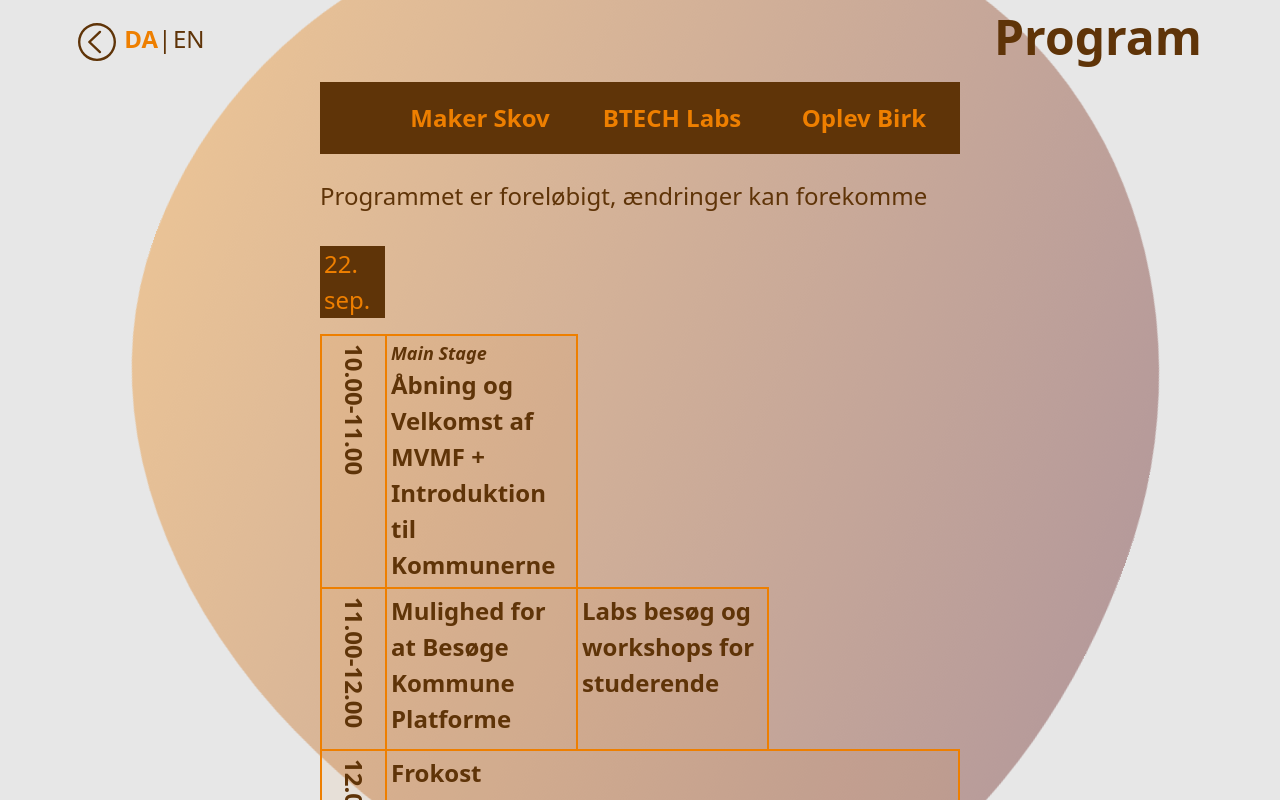
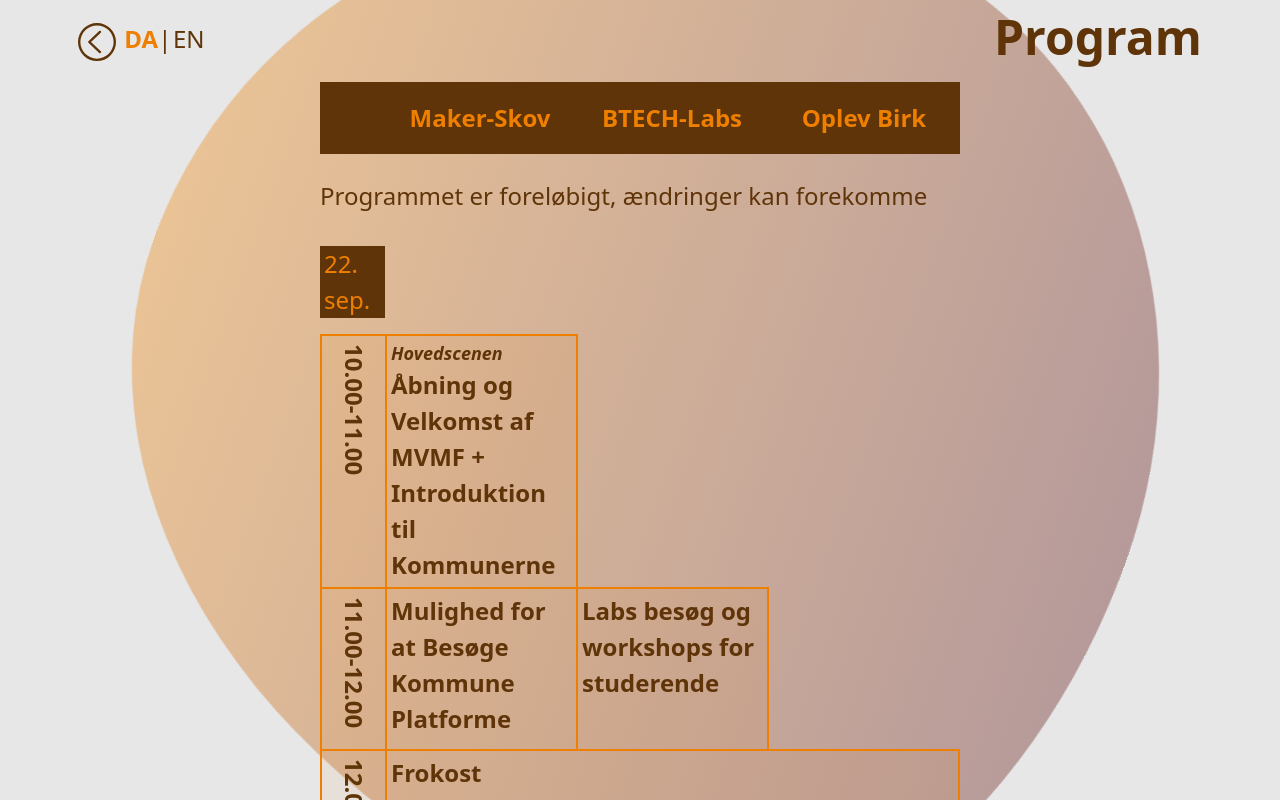
Before and after one commit to ProtoLab-BTECH-AU/mvmf-promo, a React (Create React App) app: page /program in a window 1280 px wide. Built offline with nearby package versions, Linux system fonts and the light colour scheme; a web font is replaced by a local one.

Commit message:
src:Program - allow translations for locations

```diff
--- a/src/pages/Program.tsx
+++ b/src/pages/Program.tsx
@@ -9,7 +9,7 @@ import "./Program.css"
 interface IEvent {
   text: Record<TLanguage, string | JSX.Element>
   details?: Record<TLanguage, string | JSX.Element>
-  location?: string
+  location?: Record<TLanguage, string>
   hours?: number
   span?: number
 }
@@ -17,8 +17,8 @@ interface IEvent {
 
 const headers: Record<TLanguage, [string, string, string]> = {
   danish: [
-    "Maker Skov",
-    "BTECH Labs",
+    "Maker-Skov",
+    "BTECH-Labs",
     "Oplev Birk",
   ],
   english: [
@@ -28,11 +28,16 @@ const headers: Record<TLanguage, [string, string, string]> = {
   ],
 }
 
+const locations: Record<string, Record<TLanguage, string>> = {
+  mainStage: {danish: "Hovedscenen", english: "Main Stage"},
+  btechPlatform: {danish: "BTECH-platform", english: "BTECH Platform"},
+}
+
 const events: Record<string, Record<number, [IEvent | null | undefined] | [IEvent | null | undefined, IEvent | null] | [IEvent | null | undefined, IEvent | null | undefined, IEvent | null]>> = {
   "2022-09-22": {
     10: [
       {
-        location: "Main Stage",
+        location: locations.mainStage,
         text: {
           danish: "Åbning og Velkomst af MVMF + Introduktion til Kommunerne",
           english: "Opening and welcome to MVMF +  Introduction of the Kommunes",
@@ -68,19 +73,19 @@ const events: Record<string, Record<number, [IEvent | null | undefined] | [IEven
     ],
     16: [
       {
-        location: "BTECH Platform",
+        location: locations.btechPlatform,
         text: {danish: "WORKSHOP: Hacking Maker Station Skærme ", english: "WORKSHOP: Hacking Maker Station Screens"},
       },
     ],
     17: [
-      {location: "Main Stage", text: {danish: "MUSIK: Replica", english: "MUSIC: Replica"}},
+      {location: locations.mainStage, text: {danish: "MUSIK: Replica", english: "MUSIC: Replica"}},
     ],
     18: [
       {span: 3, text: {danish: "Aftensmad", english: "Dinner break"}},
     ],
     19: [
       {
-        location: "Main Stage",
+        location: locations.mainStage,
         hours: 2,
         text: {
           danish: "MUSIK: Smashing Pumpkins Jam",
@@ -93,7 +98,7 @@ const events: Record<string, Record<number, [IEvent | null | undefined] | [IEven
   "2022-09-23": {
     9: [
       {
-        location: "Main Stage",
+        location: locations.mainStage,
         hours: 2,
         text: {
           danish: "PRÆSENTATION: Forskellige forretnings-makers og projekter fra MidtVest                                                                                   ",
@@ -119,7 +124,7 @@ const events: Record<string, Record<number, [IEvent | null | undefined] | [IEven
     ],
     11: [
       {
-        location: "Main Stage",
+        location: locations.mainStage,
         text: {
           danish: "PANELDEBAT: med udvalgte makers fra MidtVest",
           english: "PANEL DISCUSSION: 'Making' Business in Midtvest",
@@ -132,7 +137,7 @@ const events: Record<string, Record<number, [IEvent | null | undefined] | [IEven
     ],
     13: [
       {
-        location: "Main Stage",
+        location: locations.mainStage,
         text: {
           danish: "MAKERS UDFORDRING P1: Repræsentanter fra hver af kommunerne",
           english: "MAKERS CHALLENGE P1: Representatives from Kommunes",
@@ -149,7 +154,7 @@ const events: Record<string, Record<number, [IEvent | null | undefined] | [IEven
     ],
     14: [
       {
-        location: "Main Stage",
+        location: locations.mainStage,
         text: {
           danish: <>MAKER UDFORDRING P2: Åben tilmelding for alle – se <Link to="/challenge">MVMF Udfordring</Link> for
             tilmelding</>,
@@ -160,13 +165,13 @@ const events: Record<string, Record<number, [IEvent | null | undefined] | [IEven
     ],
     15: [
       {
-        location: "Main Stage",
+        location: locations.mainStage,
         text: {danish: "KEYNOTE: Digital Craftsmanship", english: "KEYNOTE: Digital Craftsmanship"},
       },
     ],
     16: [
       {
-        location: "Main Stage",
+        location: locations.mainStage,
         text: {
           danish: "Fireside talk modereret af Bæredygtig Herning",
           english: "Fireside talk moderated by Bæredygtig Herning",
@@ -175,7 +180,7 @@ const events: Record<string, Record<number, [IEvent | null | undefined] | [IEven
     ],
     17: [
       {
-        location: "Main Stage",
+        location: locations.mainStage,
         text: {danish: "MUSIK: DJ Rishanthan Rajarajan", english: "MUSIC: DJ Rishanthan Rajarajan"},
       },
     ],
@@ -184,7 +189,7 @@ const events: Record<string, Record<number, [IEvent | null | undefined] | [IEven
     ],
     19: [
       {
-        location: "Main Stage",
+        location: locations.mainStage,
         hours: 2,
         text: {danish: "MUSIK: DJ Rishanthan Rajarajan", english: "MUSIC: DJ Rishanthan Rajarajan"},
       },
@@ -194,7 +199,7 @@ const events: Record<string, Record<number, [IEvent | null | undefined] | [IEven
   "2022-09-24": {
     9: [
       {
-        location: "Main Stage",
+        location: locations.mainStage,
         hours: 3,
         text: {
           danish: "PRÆSENTATION: Teknologi-makers fortæller om projekter + Mulighed for at Besøge Kommune Platforme",
@@ -278,7 +283,8 @@ export const Program: FC = () => {
                   let col3: JSX.Element | null = null
 
                   if (ev1) col1 = <td colSpan={ev1.span ?? 1} rowSpan={ev1.hours ?? 1}>
-                    {ev1.location && <div style={{fontSize: "75%"}}><em>{ev1.location}</em></div>}
+                    {ev1.location &&
+                      <div style={{fontSize: "75%"}}><em>{ev1.location[languageContext.language]}</em></div>}
                     {ev1.text[languageContext.language]}
                   </td>
                   else if (ev1 === null) col1 = null
@@ -286,7 +292,8 @@ export const Program: FC = () => {
                   else if (i === 0) col1 = <td className="empty"/>
 
                   if (ev2) col2 = <td colSpan={ev2.span ?? 1} rowSpan={ev2.hours ?? 1}>
-                    {ev2.location && <div style={{fontSize: "75%"}}><em>{ev2.location}</em></div>}
+                    {ev2.location &&
+                      <div style={{fontSize: "75%"}}><em>{ev2.location[languageContext.language]}</em></div>}
                     {ev2.text[languageContext.language]}
                   </td>
                   else if (ev2 === null) col2 = null
@@ -294,7 +301,8 @@ export const Program: FC = () => {
                   else if (i === 0) col2 = <td className="empty"/>
 
                   if (ev3) col3 = <td colSpan={ev3.span ?? 1} rowSpan={ev3.hours ?? 1}>
-                    {ev3.location && <div style={{fontSize: "75%"}}><em>{ev3.location}</em></div>}
+                    {ev3.location &&
+                      <div style={{fontSize: "75%"}}><em>{ev3.location[languageContext.language]}</em></div>}
                     {ev3.text[languageContext.language]}
                   </td>
                   else if (ev3 === null) col3 = null
```
